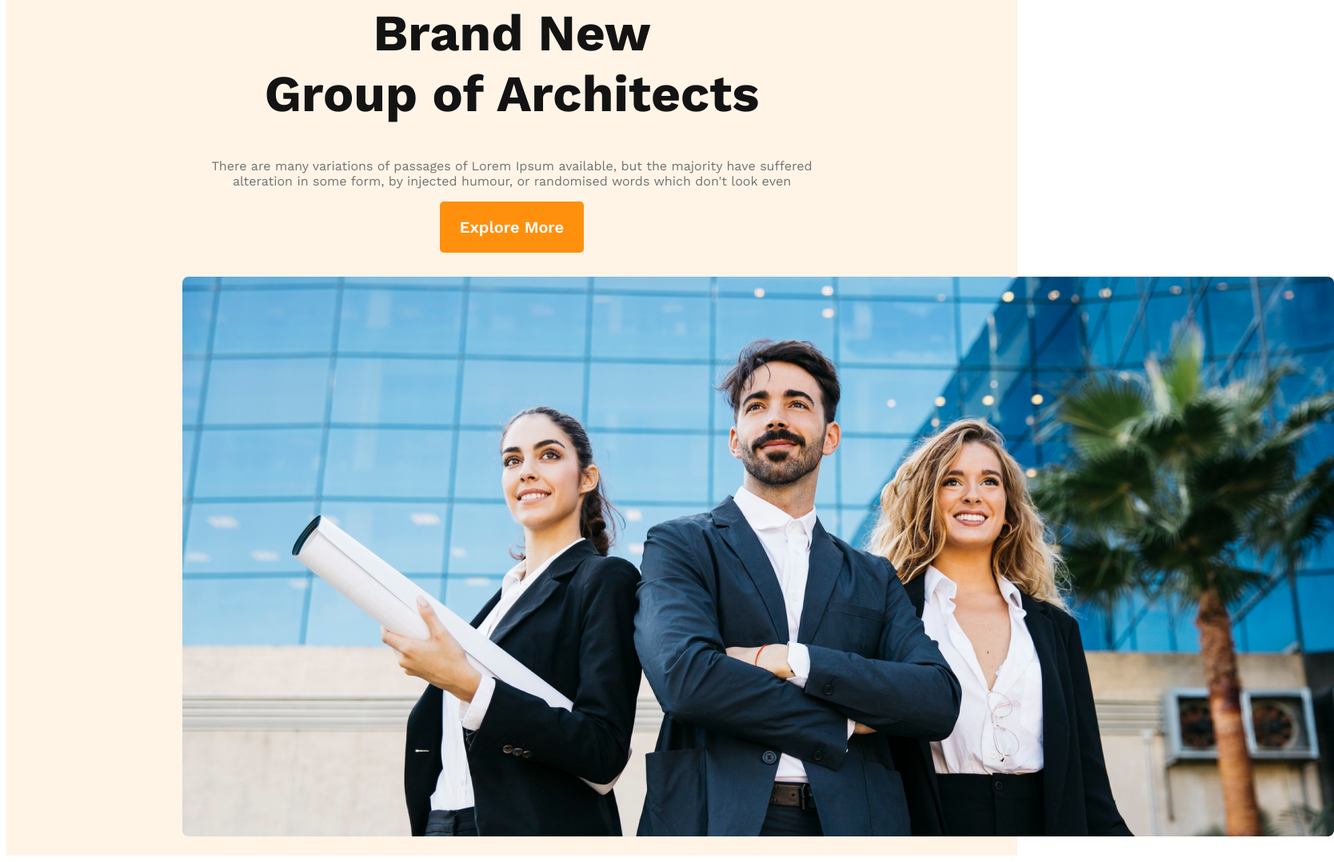
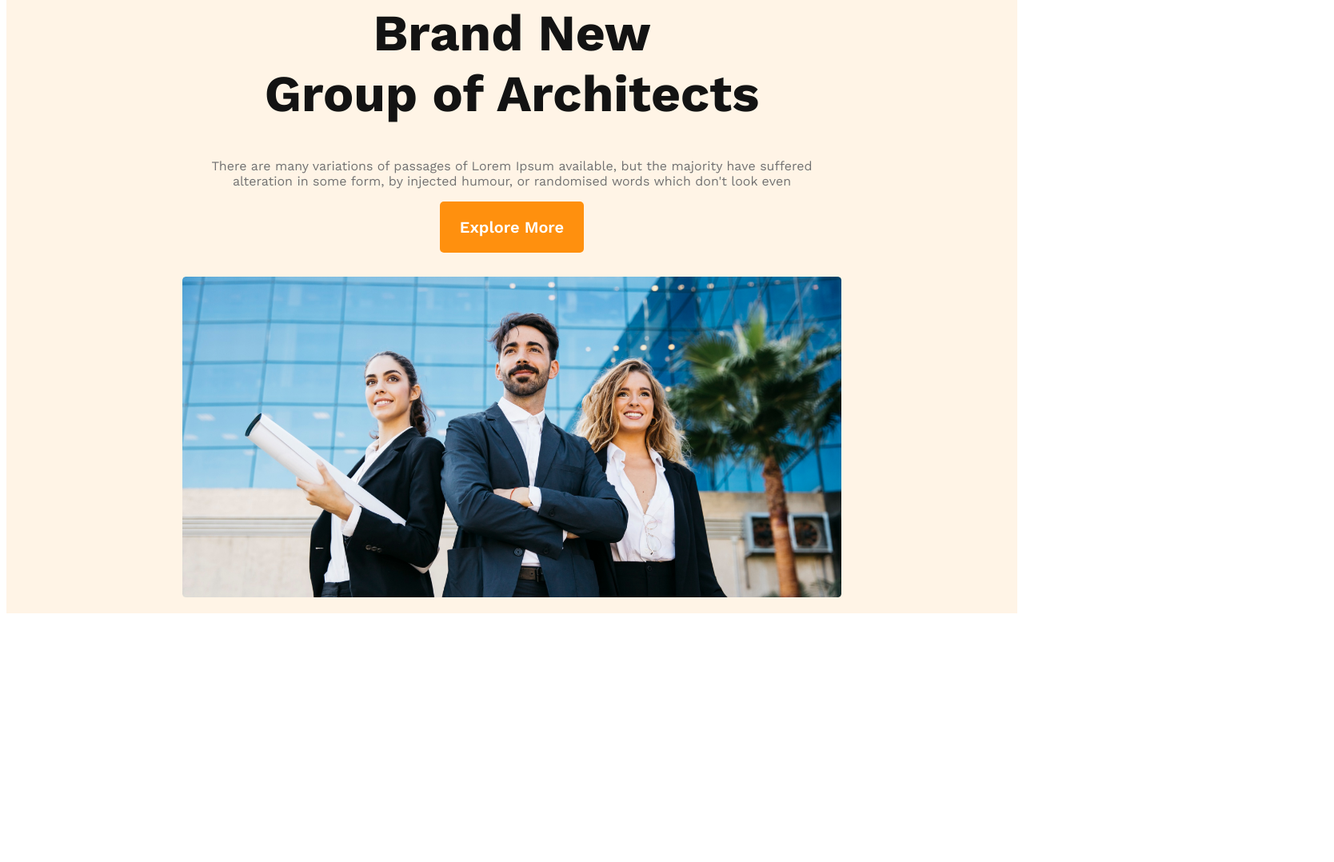
Before and after one commit to sium2022/g3-architects-wesite, a plain HTML site: page index.html in a window 1280 px wide. Shown: the part 210-1288 px from the top of the page at 80% size, 1668 px wide, since content can reach past the window. After the commit the page ends 985 px from the top, so only its background shows below. Drawn offline with nearby package versions, Linux system fonts and the light colour scheme.

Commit message:
image issue solved

```diff
--- a/index.html
+++ b/index.html
@@ -31,7 +31,7 @@
                 <button class="btn-pry">Explore More</button>
             </div>
 
-            <img src="images/banner.png" alt="">
+            <img src="images/banner.png" alt="" class="img">
         </div>
     </header>
 
--- a/styles/architects.css
+++ b/styles/architects.css
@@ -68,13 +68,15 @@ nav li a {
     background: #FF900E;
     border: none;
     padding: 20px 25px;
-
     color: #FFF;
     text-align: center;
     font-size: 20px;
     font-weight: 600;
 }
 
-banner img{
-
+.img{
+    display: block;
+    margin-left: auto;
+    margin-right: auto;
+    width: 100%;
 }
```
